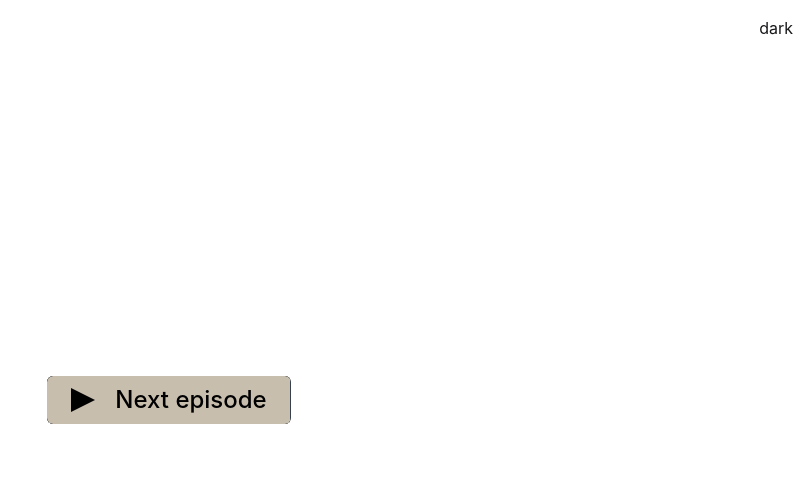
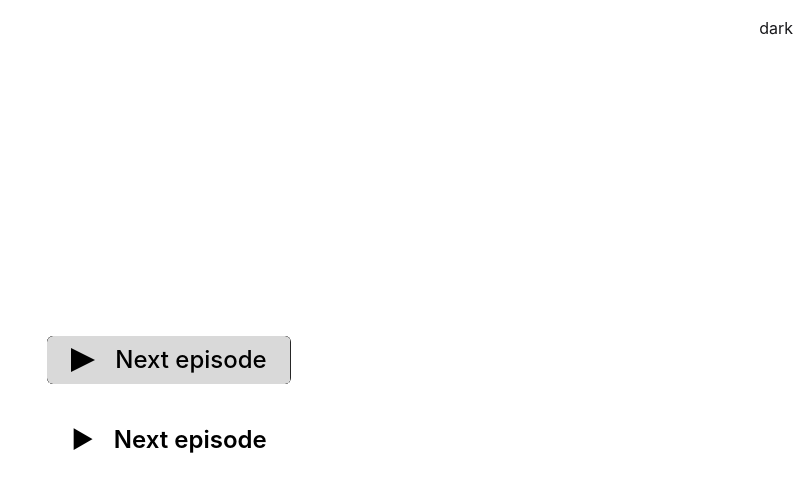
Before and after one commit to xzec/netflix-next-ep-button, a React (Vite) app: page / in a window 1280 px wide. Shown: the top 492 px of the page, without its empty margins (471-1280 px from the left). Built offline with nearby package versions, Linux system fonts and the light colour scheme.

Commit message:
second approach to netflix loading button, still not perfect (combination of animating background position with background clip text).

```diff
--- a/src/components/netflix-next-episode-button.tsx
+++ b/src/components/netflix-next-episode-button.tsx
@@ -3,28 +3,35 @@ import PlayIcon from '~/icons/play-icon.tsx'
 import { animate, motion, useMotionValue } from 'framer-motion'
 
 const NetflixNextEpisodeButton: FC = () => {
-  const x = useMotionValue<string>('-101%')
+  const x = useMotionValue<string>('-100%')
+  const backgroundPositionX = useMotionValue<string>('100%')
   const init = useRef(false)
 
-  const handleStartAnimation = useCallback(() => {
-    animate(x, ['-101%', '0%'], {
+  const startAnimation = useCallback(() => {
+    animate(x, ['-100%', '0%'], {
       duration: 3,
       ease: 'linear',
       delay: x.isAnimating() ? 0.25 : 0,
     })
-  }, [x])
+    animate(backgroundPositionX, ['100%', '0%'], {
+      duration: 3,
+      ease: 'linear',
+      delay: backgroundPositionX.isAnimating() ? 0.25 : 0,
+    })
+  }, [x, backgroundPositionX])
 
   useEffect(() => {
     if (!init.current) {
-      handleStartAnimation()
+      startAnimation()
       init.current = true
     }
-  }, [handleStartAnimation])
+  }, [startAnimation])
 
   return (
+    <div className="space-y-8">
       <button
-      className="relative flex items-center overflow-hidden rounded-md bg-gray-700 px-6 py-2 text-2xl font-medium text-white"
-      onClick={handleStartAnimation}
+        className="relative flex items-center overflow-hidden rounded-md bg-neutral-800 px-6 py-2 text-2xl font-medium text-white"
+        onClick={startAnimation}
       >
         <PlayIcon className="mr-5" />
         Next episode
@@ -33,6 +40,20 @@ const NetflixNextEpisodeButton: FC = () => {
           className="pointer-events-none absolute inset-0 h-full w-full -translate-x-full backdrop-invert"
         />
       </button>
+      <motion.button
+        className="relative flex items-center overflow-hidden rounded-md bg-gradient-to-r from-white from-50% to-neutral-500 to-50% bg-[length:200%_200%] text-2xl font-medium text-white"
+        onClick={startAnimation}
+        style={{ backgroundPositionX }}
+      >
+        <motion.div
+          className="to-grey h-full w-full bg-gradient-to-r from-black from-50% to-white to-50% bg-[length:200%_200%] bg-clip-text px-6 py-2 font-semibold text-transparent"
+          style={{ backgroundPositionX }}
+        >
+          <span className="mr-5">▶</span>
+          Next episode
+        </motion.div>
+      </motion.button>
+    </div>
   )
 }
 
```
Lines whose indentation alone changed are shown as unchanged.
